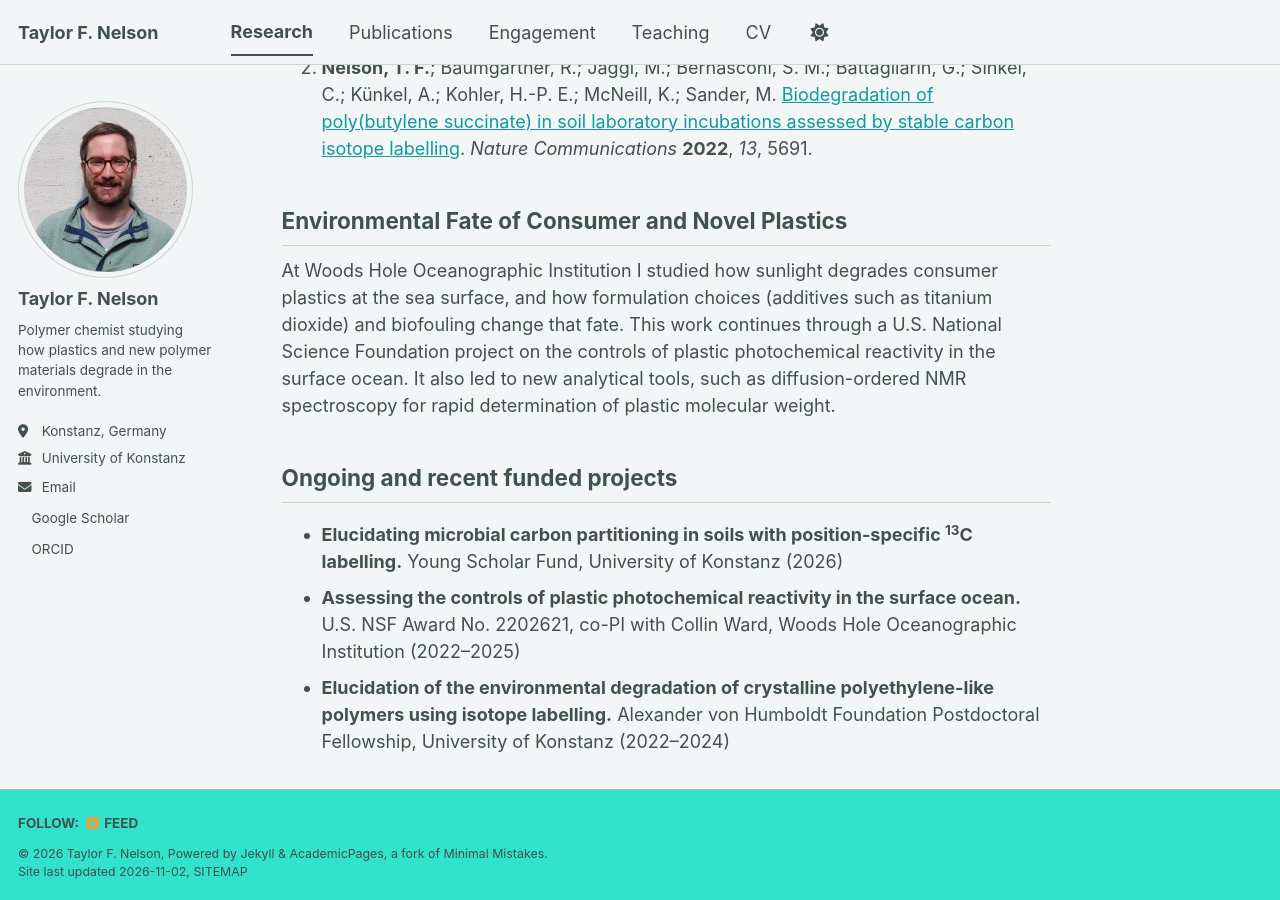
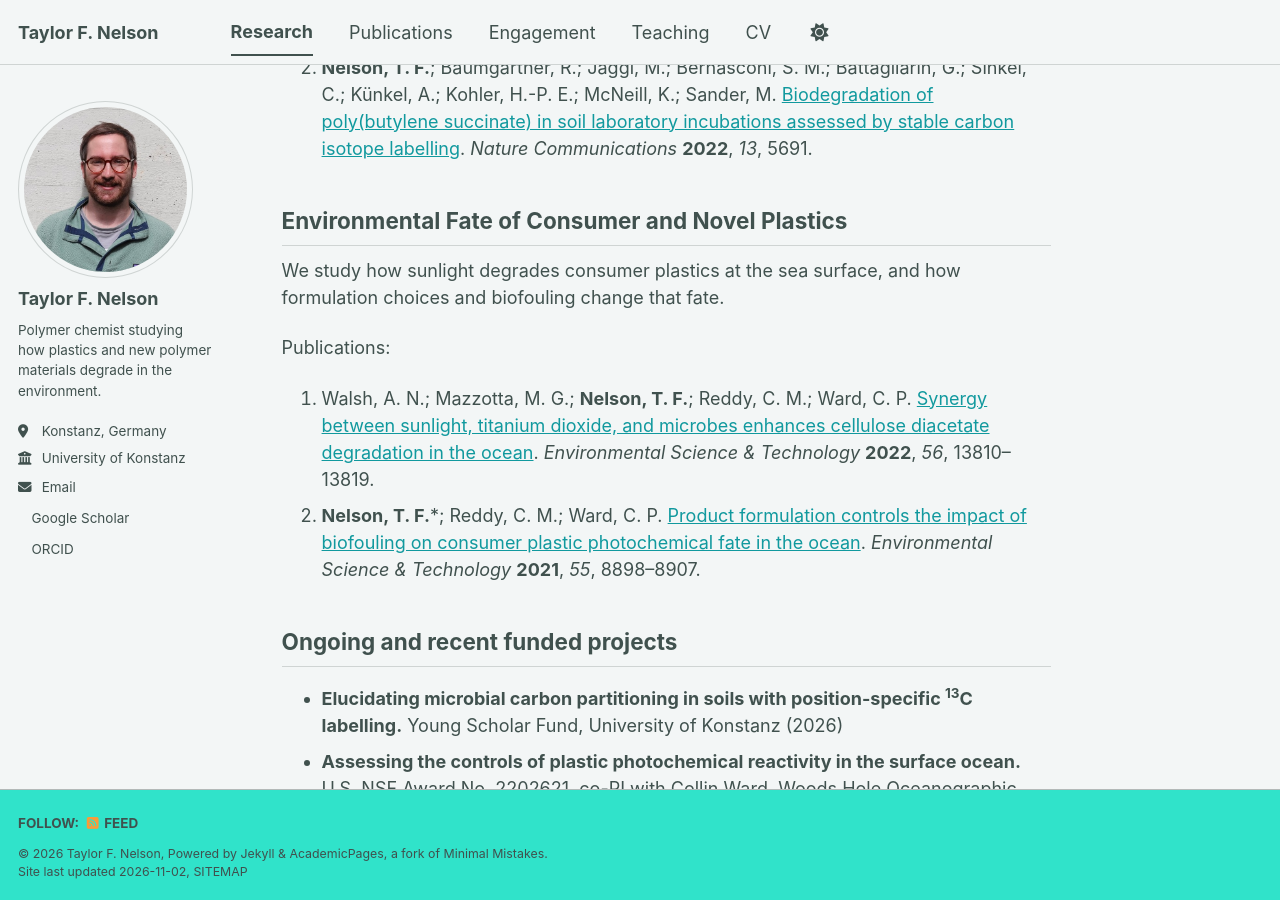
Before and after one commit to nelson-research-group/nelson-research-group.github.io, a Jekyll site: the page built from _pages/research.md, in a window 1280 px wide and 900 px high, scrolled down 661 px. Built offline with Jekyll 4.4.1, drawn with Linux system fonts in a browser that asks for light colours; a style sheet for code colours, icons or effects is not loaded.

Commit message:
Update research.md

```diff
--- a/_pages/research.md
+++ b/_pages/research.md
@@ -22,7 +22,14 @@ Publications:
 
 Environmental Fate of Consumer and Novel Plastics {#envfate}
 ------
-At Woods Hole Oceanographic Institution I studied how sunlight degrades consumer plastics at the sea surface, and how formulation choices (additives such as titanium dioxide) and biofouling change that fate. This work continues through a U.S. National Science Foundation project on the controls of plastic photochemical reactivity in the surface ocean. It also led to new analytical tools, such as diffusion-ordered NMR spectroscopy for rapid determination of plastic molecular weight.
+We study how sunlight degrades consumer plastics at the sea surface, and how formulation choices and biofouling change that fate.
+
+Publications:
+1. Walsh, A. N.; Mazzotta, M. G.; **Nelson, T. F.**; Reddy, C. M.; Ward, C. P. [Synergy between sunlight, titanium dioxide, and microbes enhances cellulose diacetate degradation in the ocean](https://doi.org/10.1021/acs.est.2c04348). *Environmental Science & Technology* **2022**, *56*, 13810–13819.
+1. **Nelson, T. F.**\*; Reddy, C. M.; Ward, C. P. [Product formulation controls the impact of biofouling on consumer plastic photochemical fate in the ocean](https://doi.org/10.1021/acs.est.1C02079). *Environmental Science & Technology* **2021**, *55*, 8898–8907.
+
+
+
 
 
 Ongoing and recent funded projects
```
